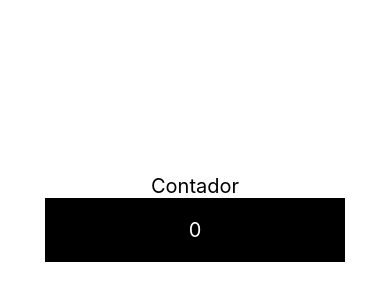
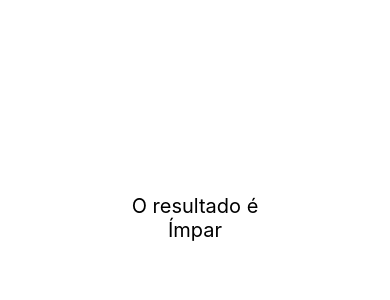
Before and after one commit to lndsilva/LojaAbc, a React Native app: screen / in a window 390 px wide. Shown: the part 204-504 px from the top of the page. Built offline with nearby package versions, Linux system fonts and the light colour scheme.

Commit message:
renderização condicional

```diff
--- a/src/App.tsx
+++ b/src/App.tsx
@@ -1,7 +1,9 @@
 import React from 'react';
-import {View, StyleSheet} from 'react-native';
+import {StyleSheet, SafeAreaView} from 'react-native';
 
-import ContadorV2 from './components/contador/ContadorV2';
+import ParImpar from './components/ParImpar';
+//import Diferenciar from './components/Diferenciar';
+//import ContadorV2 from './components/contador/ContadorV2';
 //import Pai from './components/Indireta/Pai';
 //import Pai from './components/direta/Pai';
 //import Contador from './components/Contador';
@@ -13,9 +15,11 @@ import ContadorV2 from './components/contador/ContadorV2';
 // import Primeiro from './components/Primeiro';
 
 export default () => (
-  <View style={style.App}>
+  <SafeAreaView style={style.App}>
+    <ParImpar num={3}/>
+    {/*<Botao />
+    <Diferenciar />
     <ContadorV2 />
-    {/*<Botao />
     <Pai />
     <Pai />
     <Contador inicial={100} passo={13} />
@@ -35,7 +39,7 @@ export default () => (
     <Comp2 />
 
     <Primeiro />*/}
-  </View>
+  </SafeAreaView>
 );
 const style = StyleSheet.create({
   App: {
--- /dev/null
+++ b/src/components/Diferenciar.js
@@ -0,0 +1,13 @@
+import React from 'react';
+import {Text, Platform} from 'react-native';
+import Estilo from './estilos';
+
+export default props => {
+  if (Platform.OS === 'android') {
+    return <Text style={Estilo.txtGrande}>Android</Text>;
+  } else if (Platform.OS === 'macos') {
+    return <Text style={Estilo.txtGrande}>IOS</Text>;
+  } else {
+    return <Text style={Estilo.txtGrande}>Outros!!!</Text>;
+  }
+};
--- /dev/null
+++ b/src/components/ParImpar.js
@@ -0,0 +1,17 @@
+import React from 'react';
+import {Text, View} from 'react-native';
+import Estilo from './estilos';
+
+export default ({num = 0}) => {
+    return (
+        <View>
+
+                <Text style={Estilo.txtGrande}>O resultado é</Text>
+                {
+                num % 2 === 0
+                    ? <Text style={Estilo.txtGrande}>Par</Text>
+                    : <Text style={Estilo.txtGrande}>Ímpar</Text>
+            }
+        </View>
+    )
+};
--- /dev/null
+++ b/src/components/contador/ContadorBotoes.js
@@ -0,0 +1,18 @@
+import React from 'react'
+import {Button, StyleSheet,View} from 'react-native'
+
+
+export default props => {
+    return (
+        <View style={style.Botoes}>
+            <Button title='+' onPress={props.inc} />
+            <Button title='-' onPress={props.dec}/>
+        </View>
+    )
+}
+
+const style =  StyleSheet.create({
+    Botoes: {
+        flexDirection: 'row'
+    }
+})
--- a/src/components/contador/ContadorV2.js
+++ b/src/components/contador/ContadorV2.js
@@ -3,13 +3,18 @@ import {Text} from 'react-native';
 import Estilo from '../estilos';
 
 import ContadorDisplay from './ContadorDisplay';
+import ContadorBotoes from './ContadorBotoes';
 
 export default props => {
     const [num, setNum] = useState(0)
+
+    const inc = () => setNum(num + 1)
+    const dec = () => setNum(num - 1)
   return (
     <>
       <Text style={Estilo.txtGrande}>Contador</Text>
       <ContadorDisplay num={num}/>
+      <ContadorBotoes inc={inc} dec={dec}/>
     </>
   );
 };
```
